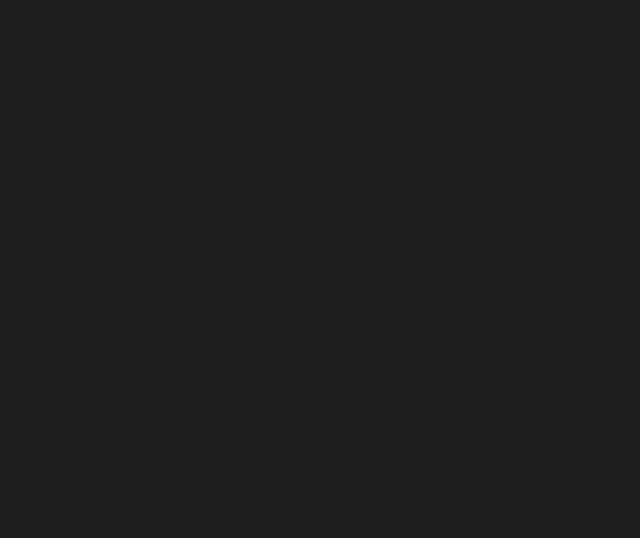
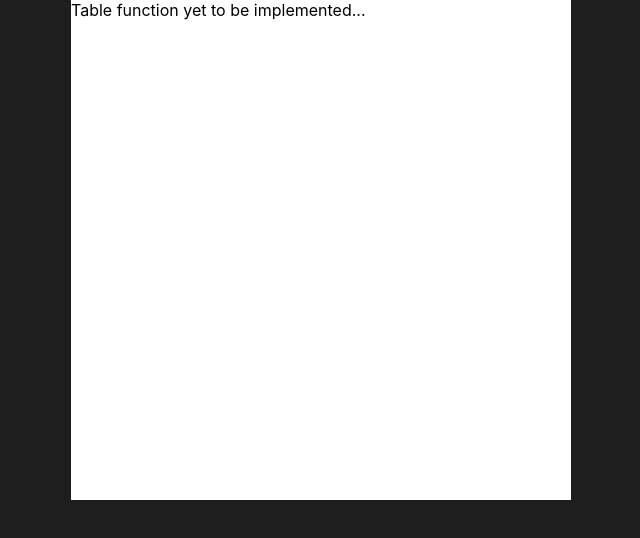
Before and after one commit to Typist01/habit-tracker, a React (Create React App) app in the folder frontend3/my-app/: page /data-display in a window 1280 px wide. Before the commit this address had no page. Shown: the top 538 px of the page, without its empty margins (319-959 px from the left). Built offline with nearby package versions, Linux system fonts and the light colour scheme.

Commit message:
functional link to data display

```diff
--- /dev/null
+++ b/frontend3/my-app/src/API/habit-data-api.js
@@ -0,0 +1,5 @@
+const axios = require("axios").default;
+
+function getAllDataByHabit(){
+
+}
--- a/frontend3/my-app/src/App.js
+++ b/frontend3/my-app/src/App.js
@@ -7,6 +7,7 @@
 import { useEffect, useState, useContext, createContext } from "react";
 import Dashboard from "./Pages/Dashboard/Dashboard";
 import NewActivityPage from "./Pages/Dashboard/NewActivityPage/NewActivityPage.js";
+import DataDisplay from "./Pages/Data-Display/DataDisplay";
 
 export const AuthContext = createContext();
 
@@ -51,6 +52,7 @@
           />
           <Route path="/dashboard" element={<Dashboard />} />
           <Route path="/new-activity" element={<NewActivityPage />} />
+          <Route path="/data-display" element={<DataDisplay />} />
         </Routes>
       </BrowserRouter>
     </AuthContext.Provider>
--- a/frontend3/my-app/src/Pages/Dashboard/HabitDisplayBox/HabitDisplayBox.css
+++ b/frontend3/my-app/src/Pages/Dashboard/HabitDisplayBox/HabitDisplayBox.css
@@ -114,6 +114,7 @@
   height: var(--box-height);
   background-color: rgb(0, 66, 141);
   font-size: var(--button-text-size);
+  z-index: 10;
 }
 
 .display-habit-container-box .custom-add {
@@ -126,6 +127,7 @@
   height: var(--box-height);
   background-color: rgb(0, 66, 141);
   font-size: var(--button-text-size);
+  z-index:10;
 }
 .display-habit-container-box .custom-input-entry{
   position: absolute;
@@ -137,6 +139,8 @@
   height: var(--box-height);
   background-color: rgb(0, 66, 141);
   font-size: var(--button-text-size);
+  z-index:10;
+
 }
 .custom-input-entry input{
   color: white;
@@ -151,6 +155,7 @@
   /* font-size: var(--button-text-size); */
   font-size: 18px;
 text-align: center;
+z-index:1;
 
 }
 
@@ -166,6 +171,7 @@
   background-color: rgb(0, 66, 141);
   font-size: var(--button-text-size);
   outline: none;
+  z-index:1;
 }
 .display-habit-container-box .custom-input-submit :hover{
   cursor:pointer;
--- a/frontend3/my-app/src/Pages/Dashboard/HabitDisplayBox/HabitDisplayBox.js
+++ b/frontend3/my-app/src/Pages/Dashboard/HabitDisplayBox/HabitDisplayBox.js
@@ -4,6 +4,7 @@
 import axios from "axios";
 import React, { useEffect, useState } from "react";
 import "./HabitDisplayBox.css";
+import {Link} from "react-router-dom";
 
 export default function HabitDisplayBox(props) {
   const [buttonPresses, setButtonPresses] = useState(0);
@@ -96,17 +97,21 @@
     return 0;
   }
 
+  const pathName="/data-display"
   return (
     <React.Fragment>
       {/* <h1>Adding {amount}</h1> */}
       {/* {modalShown?<ModalComponent></ModalComponent>:null} */}
+
       <div
         className={`display-habit-container-box
         ${startAnimation ? "breathe-in" : null}
         ${stopAnimation ? "breathe-out" : null}
         ${customInputMode ? "big-habit-container-box": null}`}
       >
+
         <div className="habit habit-display-margin-auto">
+        <Link to={pathName} habit={props.habit}>
           <div className="habit-name-box">
             {/* todo change props  */}
             <h3>{props.habit.name}</h3>
@@ -114,6 +119,7 @@
               {"Adding " + amount}
             </p>
           </div>
+        </Link>
         </div>
         {/* <button className="generic-add habit-display-margin-auto"> */}
         {props.habit.defaultIncrement ? (
@@ -170,7 +176,6 @@
 
       </div>
       <div style={{ position: "relative", zIndex: "1" }}> </div>
-
     </React.Fragment>
   );
 }
--- /dev/null
+++ b/frontend3/my-app/src/Pages/Data-Display/DataDisplay.css
@@ -0,0 +1,7 @@
+.data-display-table{
+    height: 500px;
+    background-color: white;
+    width: 500px;
+    margin: auto;
+    color: black;
+}
--- /dev/null
+++ b/frontend3/my-app/src/Pages/Data-Display/DataDisplay.js
@@ -0,0 +1,13 @@
+import React from "react";
+import "./DataDisplay.css"
+
+export default function DataDisplay(props){
+    return(
+        <React.Fragment>
+        <div className="data-display-table">
+        Table function yet to be implemented...
+        </div>
+
+        </React.Fragment>
+    )
+}
```
Also changed, not shown: frontend3/my-app/src/Pages/Data-Display/data-display.css (deleted), frontend3/my-app/src/Pages/Data-Display/data-display.js (deleted).
